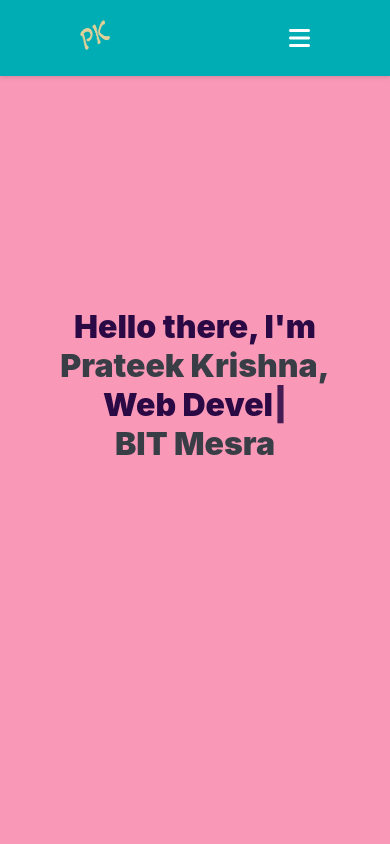
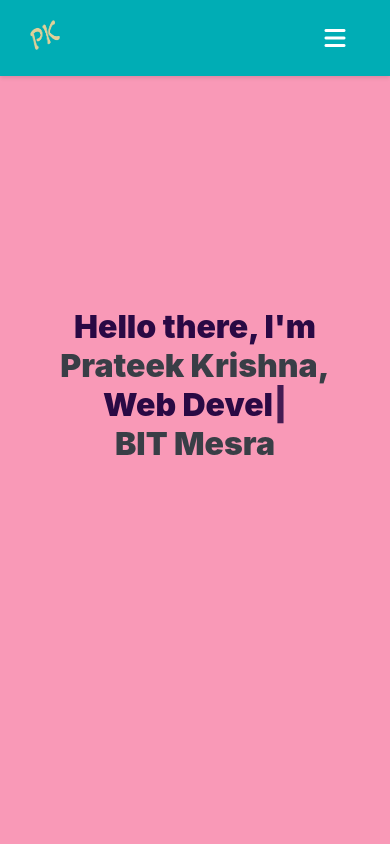
Before and after one commit to PrateekKrishna/prateek-portfolio, a React (Create React App) app: page / in a window 390 px wide. Shown: the top 844 px of the page. Built offline with nearby package versions, Linux system fonts and the light colour scheme; no server answers.

Commit message:
minor changes in navabr

```diff
--- a/src/components/navbar.css
+++ b/src/components/navbar.css
@@ -14,6 +14,7 @@ nav{
     display: flex;
     align-items: center;
     justify-content: center;
+    margin-right: -55px;
 }
 
 #navbar li {
@@ -55,6 +56,9 @@ nav{
 #mobile i{
     color: #fff;
 }
+.logo{
+    margin-left: -40px;
+}
 
 @media screen and (max-width:769px){
     #navbar{
@@ -83,5 +87,9 @@ nav{
     #mobile i{
         font-size: 24px;
         cursor: pointer;
+        margin-right: -50px;
+    }
+    .logo{
+        margin-left: -50px;
     }
 }
```
